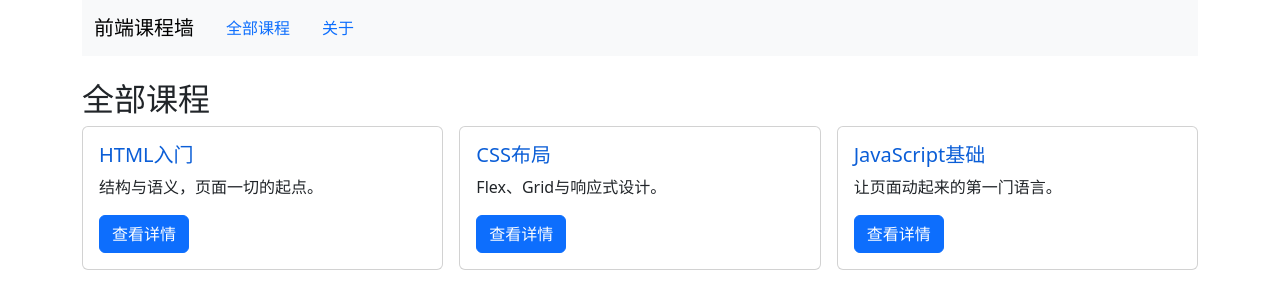
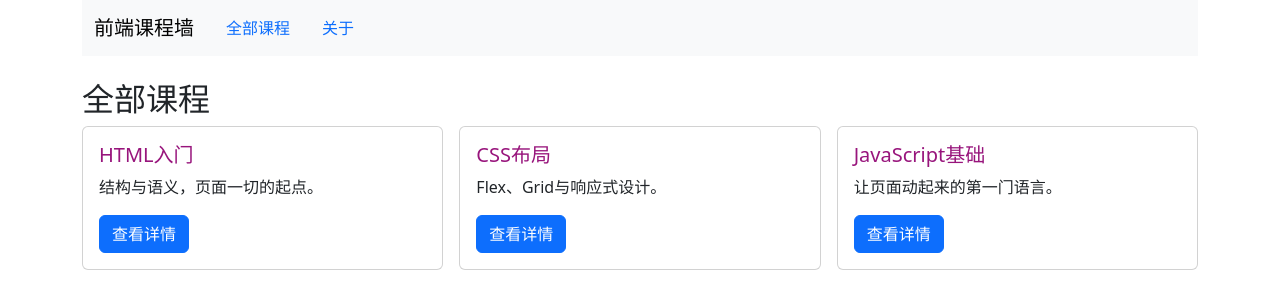
Before and after one commit to mimim00/frontend-practice, a plain HTML site: page bootstrap.html in a window 1280 px wide. Drawn offline with nearby package versions, Linux system fonts and the light colour scheme.

Commit message:
添加Bootstrap样式覆盖与多端检查

```diff
--- a/bootstrap.html
+++ b/bootstrap.html
@@ -9,7 +9,7 @@
     <!-- 自定义样式写在bootstrap之后，用于覆盖 -->
     <style>
         .card .card-title {
-            color: #0b5ed7;
+            color: #98157c;
         }
     </style>
 </head>
```
